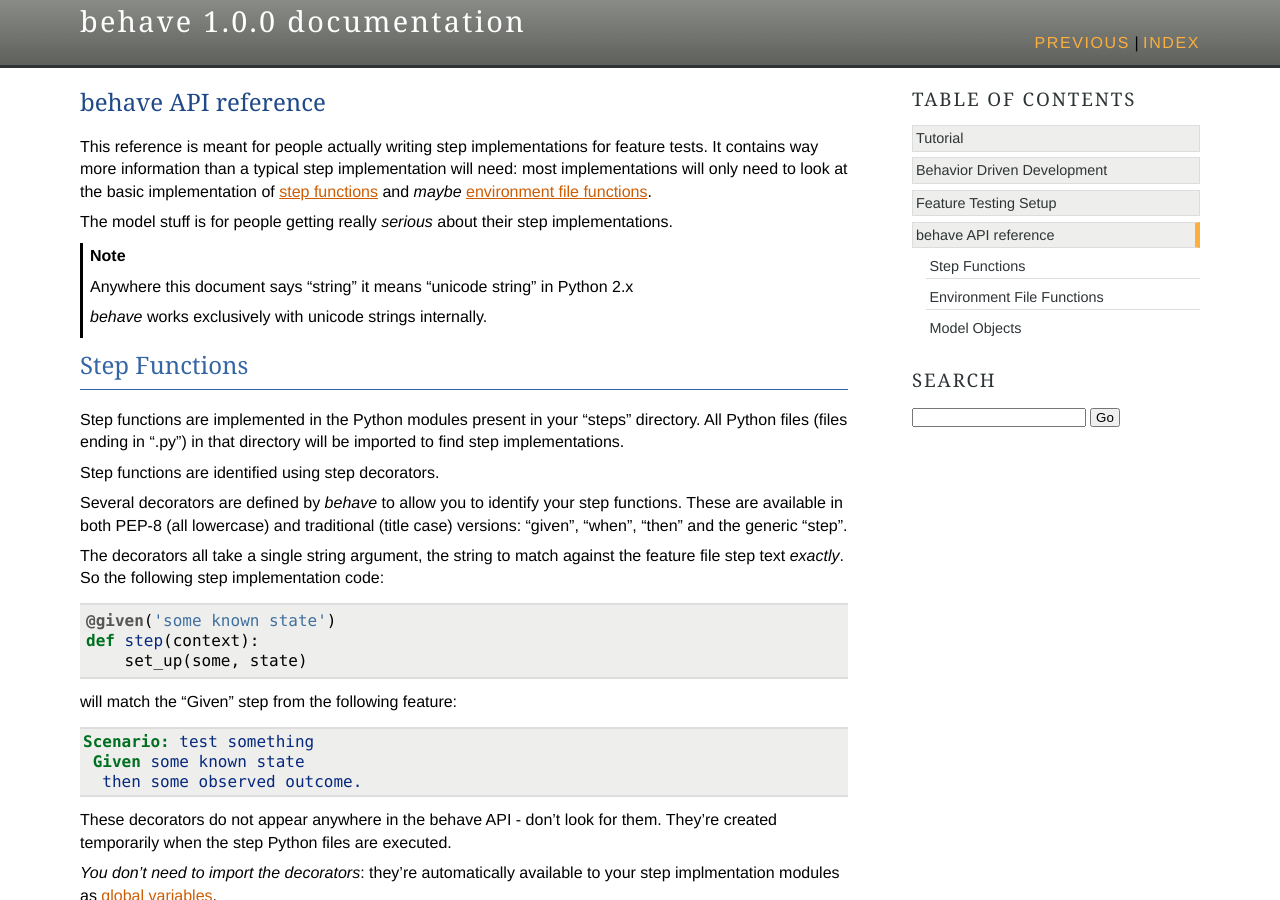
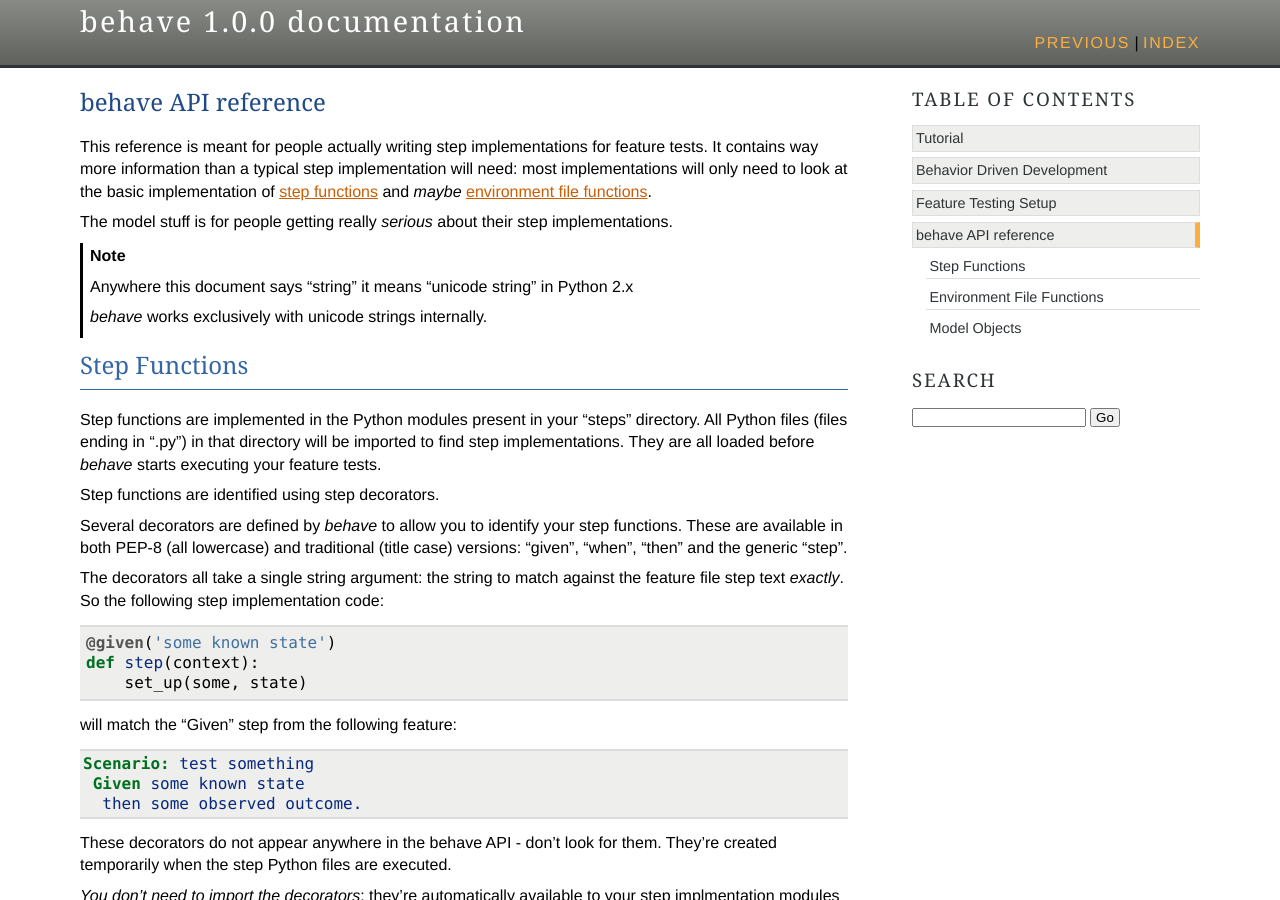
Before and after one commit to zhwei820/behave, a Sphinx documentation site: the page built from docs/api.rst, in a window 1280 px wide and 900 px high. Built offline with Sphinx 7.4.7, drawn with Linux system fonts in a browser that asks for light colours.

Commit message:
minor clarification

```diff
--- a/docs/api.rst
+++ b/docs/api.rst
@@ -24,7 +24,8 @@
 
 Step functions are implemented in the Python modules present in your
 "steps" directory. All Python files (files ending in ".py") in that
-directory will be imported to find step implementations.
+directory will be imported to find step implementations. They are all
+loaded before *behave* starts executing your feature tests.
 
 Step functions are identified using step decorators.
 
@@ -33,7 +34,7 @@
 traditional (title case) versions: "given", "when", "then" and the generic
 "step".
 
-The decorators all take a single string argument, the string to match
+The decorators all take a single string argument: the string to match
 against the feature file step text *exactly*. So the following step
 implementation code:
 
```
